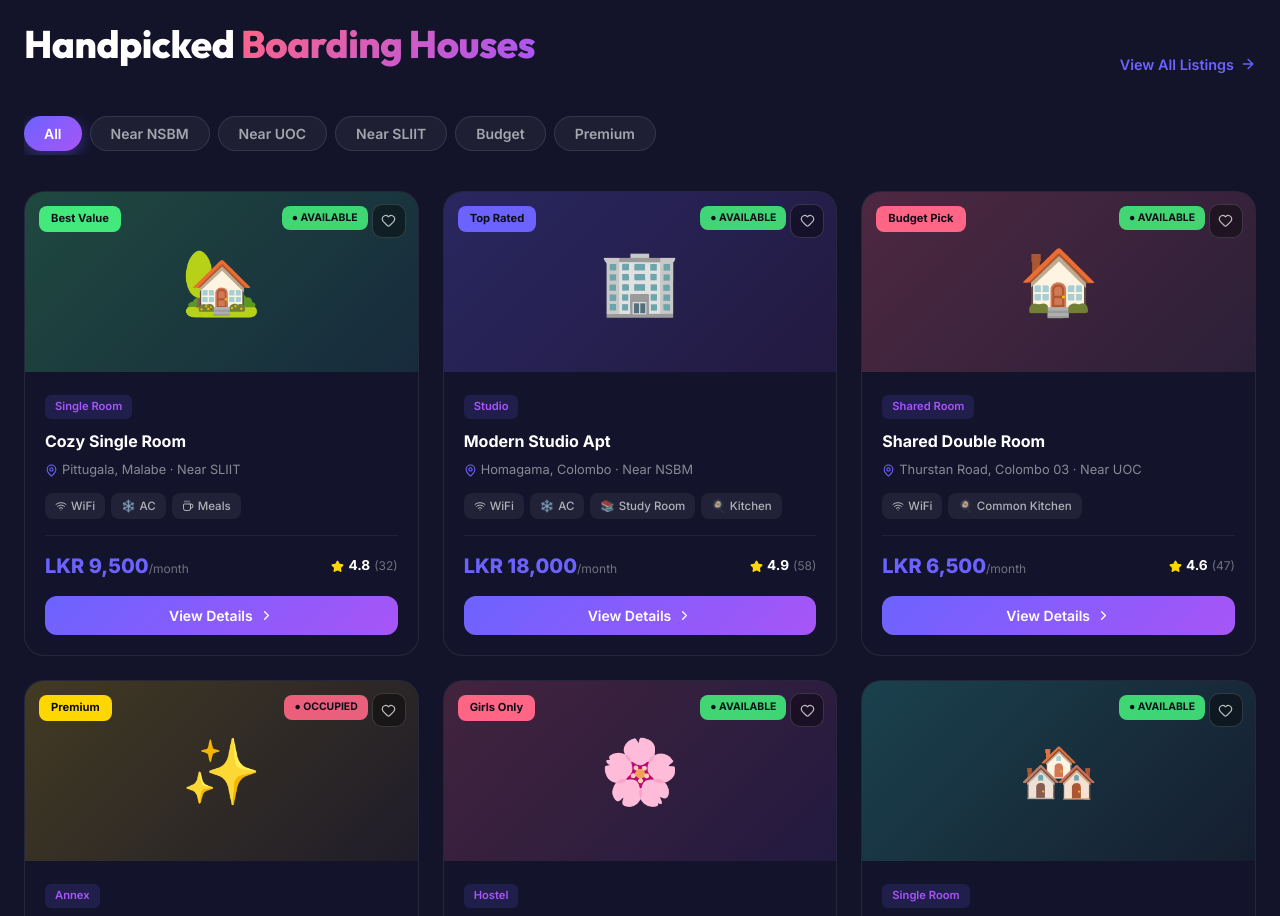
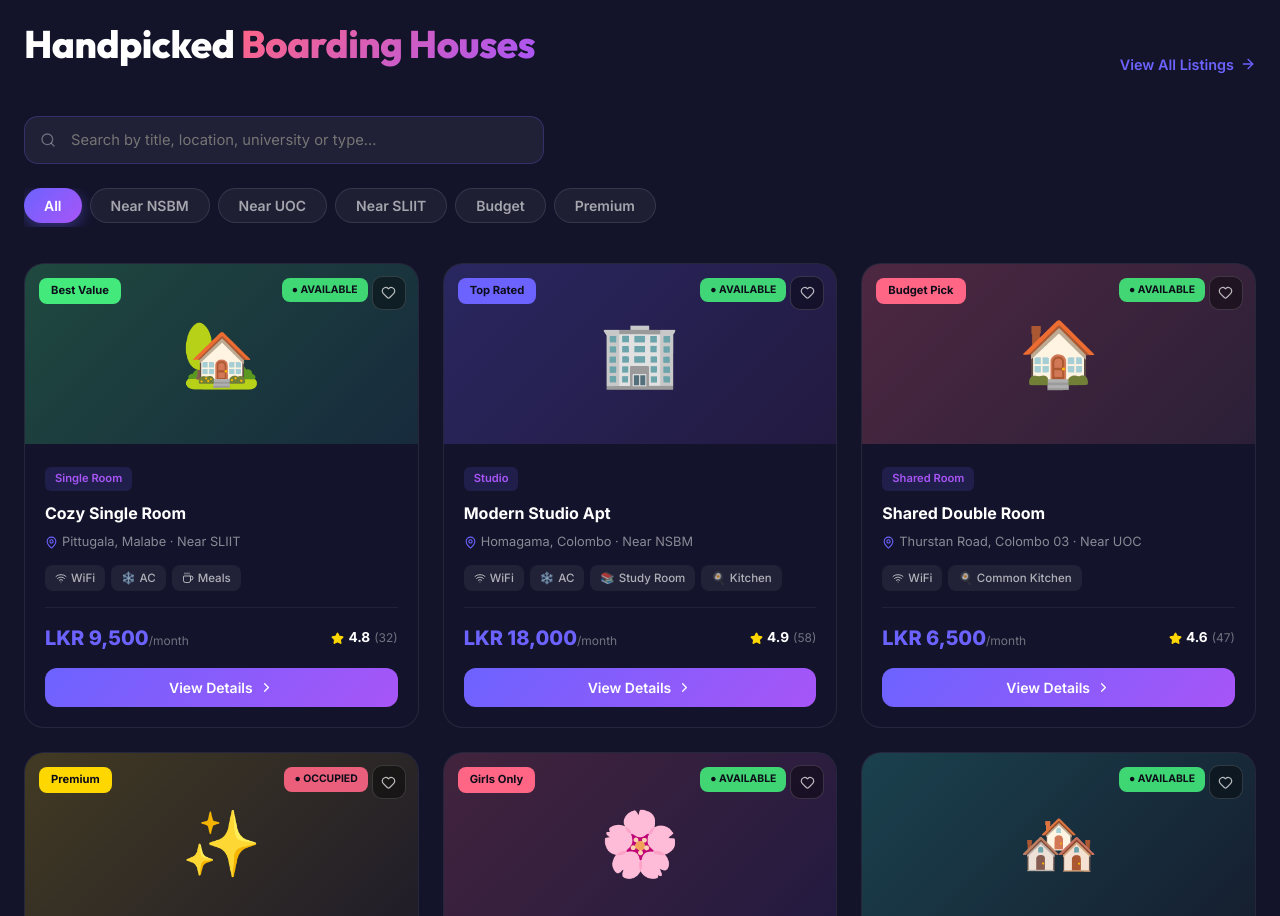
Before and after one commit to madhawadiyanath/unispace-frontend, a React (Vite) app: page / in a window 1280 px wide. Shown: the part 2331-3247 px from the top of the page. Built offline with nearby package versions, Linux system fonts and the light colour scheme; no server answers.

Commit message:
Bording to add search function and campus

```diff
--- a/src/Components/FeaturedListings.tsx
+++ b/src/Components/FeaturedListings.tsx
@@ -1,5 +1,5 @@
 import { useState, useEffect } from 'react';
-import { Star, MapPin, Wifi, Coffee, ArrowRight, Heart, Shield, ChevronLeft, ChevronRight } from 'lucide-react';
+import { Star, MapPin, Wifi, Coffee, ArrowRight, Heart, Shield, ChevronLeft, ChevronRight, Search, X } from 'lucide-react';
 
 const API_BASE = 'http://localhost:5000';
 
@@ -26,6 +26,7 @@ const FeaturedListings = () => {
     const [activeFilter, setActiveFilter] = useState('All');
     const [likedCards, setLikedCards] = useState<(number | string)[]>([]);
     const [apiListings, setApiListings] = useState<Listing[]>([]);
+    const [searchQuery, setSearchQuery] = useState('');
 
     // Fetch published boardings from API
     useEffect(() => {
@@ -173,6 +174,24 @@ const FeaturedListings = () => {
     // Combine: API live listings first, then hardcoded as samples
     const allListings = [...apiListings, ...listings];
 
+    // Apply search + filter
+    const displayListings = allListings.filter(listing => {
+        const q = searchQuery.toLowerCase();
+        const matchSearch = !q ||
+            listing.title.toLowerCase().includes(q) ||
+            listing.location.toLowerCase().includes(q) ||
+            listing.university.toLowerCase().includes(q) ||
+            listing.type.toLowerCase().includes(q);
+        const matchFilter =
+            activeFilter === 'All' ||
+            (activeFilter === 'Near NSBM' && listing.university?.toLowerCase().includes('nsbm')) ||
+            (activeFilter === 'Near UOC' && listing.university?.toLowerCase().includes('uoc')) ||
+            (activeFilter === 'Near SLIIT' && listing.university?.toLowerCase().includes('sliit')) ||
+            (activeFilter === 'Budget' && listing.price < 10000) ||
+            (activeFilter === 'Premium' && listing.price >= 20000);
+        return matchSearch && matchFilter;
+    });
+
     const amenityIcons: Record<string, JSX.Element> = {
         WiFi: <Wifi size={12} />,
         AC: <span>❄️</span>,
@@ -267,6 +286,54 @@ const FeaturedListings = () => {
                     </a>
                 </div>
 
+                {/* Search Bar */}
+                <div style={{ position: 'relative', maxWidth: '520px', marginBottom: '24px' }}>
+                    <Search
+                        size={16}
+                        color="rgba(255,255,255,0.35)"
+                        style={{ position: 'absolute', left: '16px', top: '50%', transform: 'translateY(-50%)', pointerEvents: 'none' }}
+                    />
+                    <input
+                        type="text"
+                        placeholder="Search by title, location, university or type…"
+                        value={searchQuery}
+                        onChange={(e) => setSearchQuery(e.target.value)}
+                        style={{
+                            width: '100%',
+                            padding: '14px 44px 14px 46px',
+                            background: 'rgba(255,255,255,0.06)',
+                            border: '1px solid rgba(108,99,255,0.25)',
+                            borderRadius: '14px',
+                            color: '#fff',
+                            fontSize: '0.92rem',
+                            outline: 'none',
+                            boxSizing: 'border-box',
+                            transition: 'border-color 0.2s, box-shadow 0.2s',
+                        }}
+                        onFocus={(e) => {
+                            e.currentTarget.style.borderColor = 'rgba(108,99,255,0.6)';
+                            e.currentTarget.style.boxShadow = '0 0 0 3px rgba(108,99,255,0.12)';
+                        }}
+                        onBlur={(e) => {
+                            e.currentTarget.style.borderColor = 'rgba(108,99,255,0.25)';
+                            e.currentTarget.style.boxShadow = 'none';
+                        }}
+                    />
+                    {searchQuery && (
+                        <button
+                            onClick={() => setSearchQuery('')}
+                            style={{
+                                position: 'absolute', right: '12px', top: '50%', transform: 'translateY(-50%)',
+                                background: 'rgba(255,255,255,0.1)', border: 'none', borderRadius: '50%',
+                                width: '22px', height: '22px', display: 'flex', alignItems: 'center',
+                                justifyContent: 'center', cursor: 'pointer', color: 'rgba(255,255,255,0.6)',
+                            }}
+                        >
+                            <X size={12} />
+                        </button>
+                    )}
+                </div>
+
                 {/* Filter Tabs */}
                 <div
                     style={{
@@ -319,7 +386,14 @@ const FeaturedListings = () => {
                     }}
                     className="listings-grid"
                 >
-                    {allListings.map((listing) => (
+                    {displayListings.length === 0 && (
+                        <div style={{ gridColumn: '1 / -1', textAlign: 'center', padding: '60px 20px', color: 'rgba(255,255,255,0.3)' }}>
+                            <Search size={40} style={{ marginBottom: '14px', opacity: 0.4 }} />
+                            <p style={{ fontSize: '1rem', margin: '0 0 6px', color: 'rgba(255,255,255,0.45)' }}>No boardings found</p>
+                            <p style={{ fontSize: '0.85rem', margin: 0 }}>Try a different search term or clear the filter.</p>
+                        </div>
+                    )}
+                    {displayListings.map((listing) => (
                         <div
                             key={listing.id}
                             style={{
```
